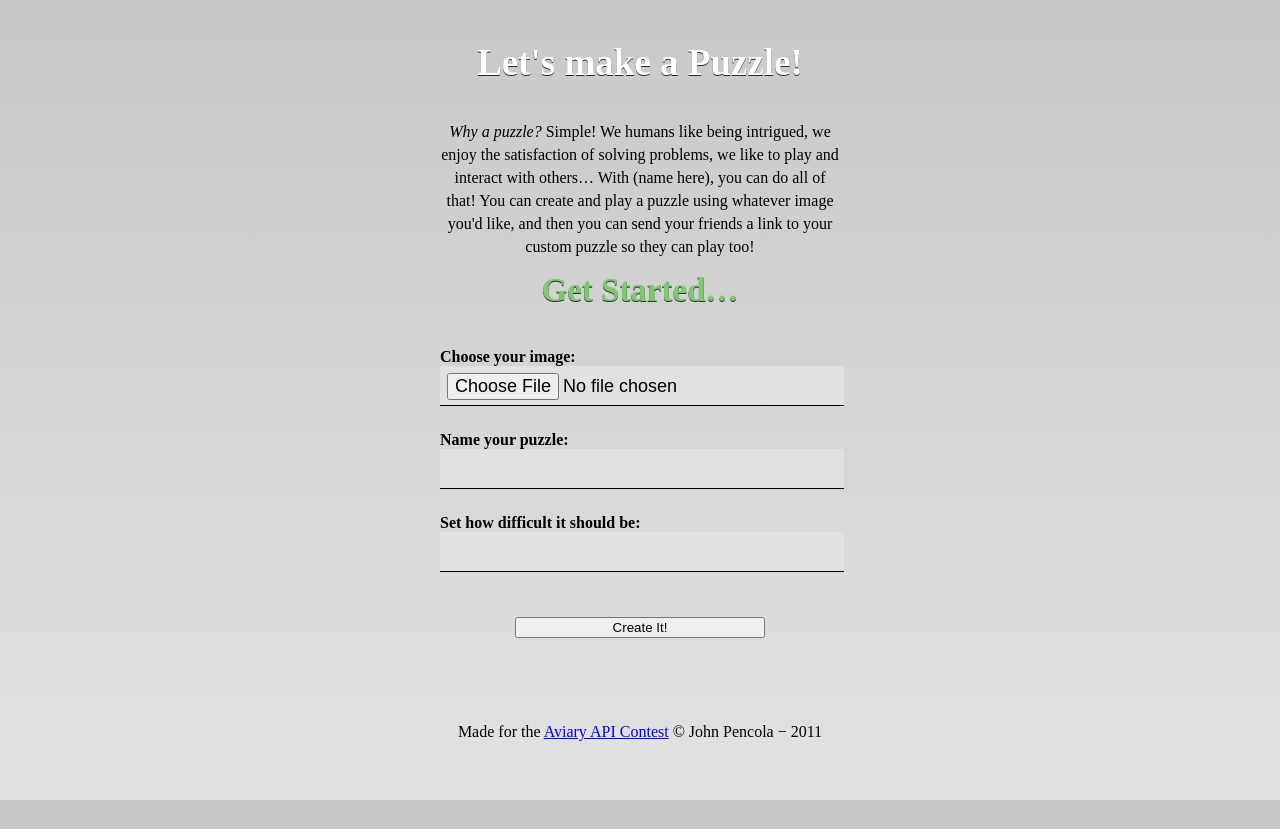
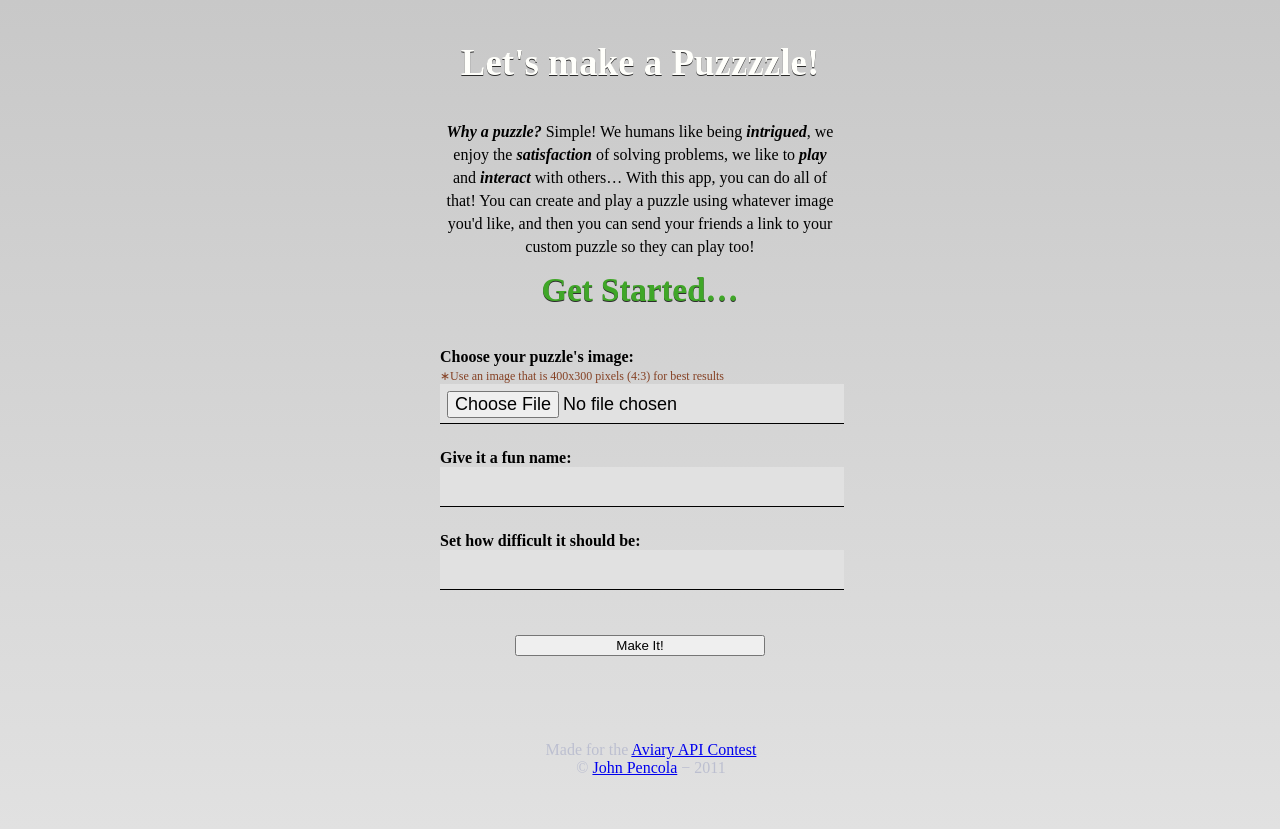
Before and after one commit to jpencola/Honey, a Django app: page /create_puzzle/ in a window 1280 px wide. Before the commit the page ends 800 px from the top, so only its background shows below. Run offline with Django 3.2, Linux system fonts and the light colour scheme; parts of the project's set-up code (start-up, migrations or seed data) failed here and were passed over.

Commit message:
Adding more copy. Added a few design tweaks.

```diff
--- a/bumblebee/puzzle/static/css/global.css
+++ b/bumblebee/puzzle/static/css/global.css
@@ -20,7 +20,7 @@ h1 {
 
 h2 {
 	font-size: 33px;
-	color: #7FC771;
+	color: #40A728;
 	margin: 0;
 	line-height: 65px;
 	text-shadow: rgba(3, 3, 3, 0.796875) 0px 1px 0px;
@@ -31,3 +31,11 @@ h2 {
 	background-color: #eee;
 	padding: 6px;
 }
+
+.fine-print {
+	font-size: 12px;
+	font-weight: normal;
+	color: #854124;
+}
+
+div#footer{ margin: 60px 0 22px 22px; color:#BCBFD0; }
--- a/bumblebee/puzzle/static/css/puzzle.css
+++ b/bumblebee/puzzle/static/css/puzzle.css
@@ -49,5 +49,3 @@ span.legend-empty-space {
 	border-right: solid 25px #fff;
 	color: transparent;
 }
-
-div#footer{ margin: 60px 0 22px 22px; color:#BCBFD0; }
--- a/bumblebee/puzzle/templates/base.html
+++ b/bumblebee/puzzle/templates/base.html
@@ -12,7 +12,10 @@
 
         <body>
                 <div id="content">{% block content %}{% endblock content %}</div>
-                <div id="footer">Made for the <a href="http://blog.aviary.com/aviary-api-developer-contest/" title="Aviary API Contest">Aviary API Contest</a> &copy; John Pencola &minus; 2011</div>
+                <div id="footer">Made for the
+					<a href="http://blog.aviary.com/aviary-api-developer-contest/" title="Aviary API Contest" alt="Aviary API Contest">Aviary API Contest</a>
+					<br>
+					&copy; <a href="http://www.johnpencola.com/" title="John Pencola's Website" alt="John Pencola's Website">John Pencola</a> &minus; 2011</div>
                 {% block endbody_include %}{% endblock endbody_include %}
         </body>
 </html>
--- a/bumblebee/website/static/css/site.css
+++ b/bumblebee/website/static/css/site.css
@@ -11,6 +11,10 @@ div#content div.intro {
 	margin: 0 auto;
 	margin-top: 25px;
 	line-height: 23px;
+}
+
+div.intro em {
+	font-weight: bold;
 }
 
 form {
--- a/bumblebee/website/templates/create-puzzle.html
+++ b/bumblebee/website/templates/create-puzzle.html
@@ -7,11 +7,11 @@
 {% block title %}Let's Make a Puzzle To Share!{% endblock title %}
 
 {% block content %}
-	<h1>Let's make a Puzzle!</h1>
+	<h1>Let's make a Puzzzzle!</h1>
 	<div class="intro">
-		<em>Why a puzzle?</em> Simple! We humans like being intrigued, we enjoy the satisfaction of solving
-		problems, we like to play and interact with others&hellip;
-		With (name here), you can do all of that! You can create and play a puzzle using whatever image you'd like,
+		<em>Why a puzzle?</em> Simple! We humans like being <em>intrigued</em>, we enjoy the <em>satisfaction</em> of solving
+		problems, we like to <em>play</em> and <em>interact</em> with others&hellip;
+		With this app, you can do all of that! You can create and play a puzzle using whatever image you'd like,
 		and then you can send your friends a link to your custom puzzle so they can play too!
 	</div>
 	<h2>Get Started&hellip;</h2>
@@ -20,12 +20,13 @@
 		{{ form.non_field_errors }}
 		<div class="fieldWrapper">
 			{{ form.file.errors }}
-			<label for="id_file">Choose your image:</label>
+			<label for="id_file">Choose your puzzle's image:</label><br>
+			<span class="fine-print">&lowast;Use an image that is 400x300 pixels (4:3) for best results</span>
 			{{ form.file }}
 		</div>
 		<div class="fieldWrapper">
 			{{ form.name.errors }}
-			<label for="id_name">Name your puzzle:</label>
+			<label for="id_name">Give it a fun name:</label>
 			{{ form.name }}
 		</div>
 		<div class="fieldWrapper">
@@ -33,6 +34,6 @@
 			<label for="id_difficulty">Set how difficult it should be:</label>
 			{{ form.difficulty }}
 		</div>
-		<input type="submit" value="Create It!"></input>
+		<input type="submit" value="Make It!"></input>
 	</form>
 {% endblock content %}
```
